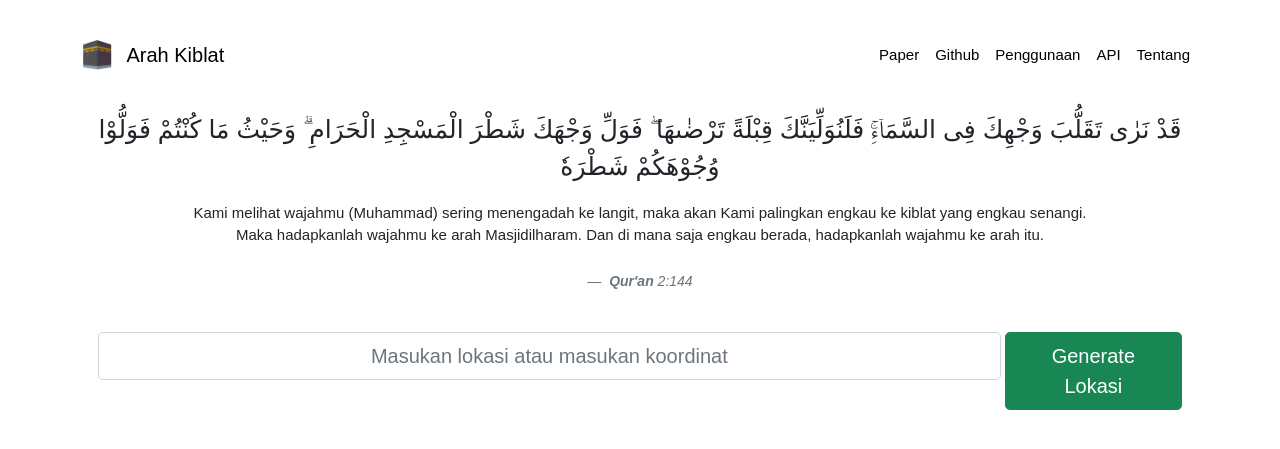
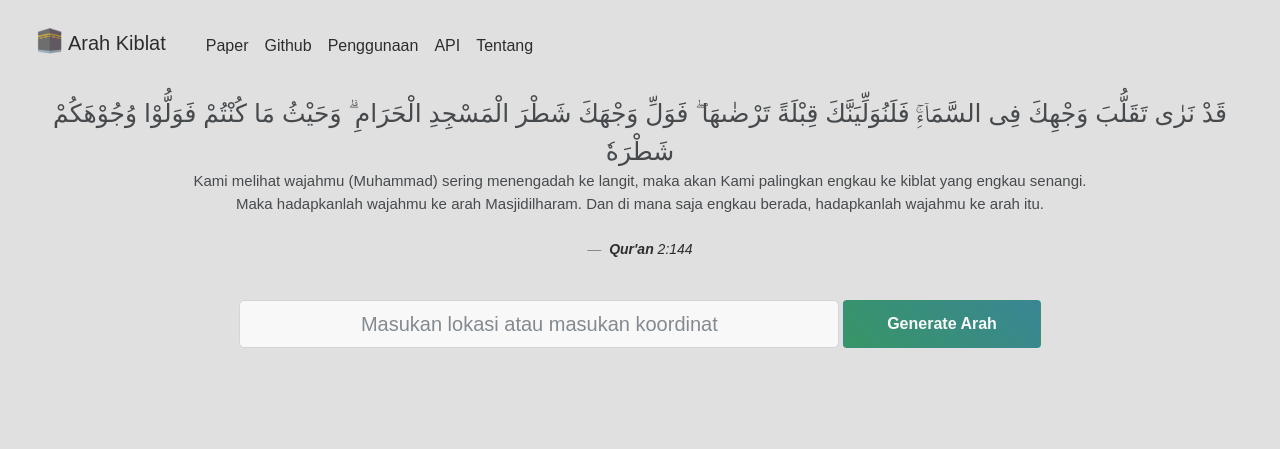
Before and after one commit to emnopal/arah_kiblat, a Django app: page / in a window 1280 px wide. Shown: the top 449 px of the page. Run offline with Django 3.2, Linux system fonts and the light colour scheme.

Commit message:
beautifully the page, if the page is not enough beauty, cause i'm backend devs

```diff
--- a/templates/index.html
+++ b/templates/index.html
@@ -11,21 +11,21 @@
 		<link href="https://cdn.jsdelivr.net/npm/bootstrap@5.0.0/dist/css/bootstrap.min.css" rel="stylesheet"
 			integrity="sha384-wEmeIV1mKuiNpC+IOBjI7aAzPcEZeedi5yW5f2yOq55WWLwNGmvvx4Um1vskeMj0"
 			crossorigin="anonymous" />
-
 		<link rel="stylesheet" href="https://cdnjs.cloudflare.com/ajax/libs/font-awesome/5.15.3/css/all.min.css"
 			integrity="sha512-iBBXm8fW90+nuLcSKlbmrPcLa0OT92xO1BIsZ+ywDWZCvqsWgccV3gFoRBv0z+8dLJgyAHIhR35VZc2oM/gI1w=="
 			crossorigin="anonymous" />
-
+		<link href="https://unpkg.com/tailwindcss@^2.0/dist/tailwind.min.css" rel="stylesheet">
 		<link href="https://fonts.googleapis.com/css2?family=Open+Sans&display=swap" rel="stylesheet" />
 	</head>
 
 	<body>
-		<nav class="responsive-content navbar navbar-expand-lg navbar-dark bg-transparent" style="margin: 20px;">
+		{% block body %}
+		<nav class="navbar navbar-fixed-top navbar-expand-sm responsive-content bg-transparent" style="margin: 15px;">
 			<div class="container">
 				<a class="navbar-brand" href="">
 					<span class="navbar-brand mb-0 h1" style="color: black;">
-						<img src="{% static "/img/logo/logos512.png" %}" width="30" height="30"
-							class="d-inline-block align-top" alt="logoss" style="margin-right:10px ;">
+						<img src="{% static "/img/logo/logos512.png" %}" width="25" height="25"
+							class="d-inline-block align-top" alt="logos" style="margin-right:1.5px ;">
 						Arah Kiblat
 					</span>
 				</a>
@@ -34,46 +34,48 @@
 					aria-label="Toggle navigation">
 					<span class="navbar-toggler-icon"></span>
 				</button>
-				<div class="navbar">
-					<div class="navbar-nav navbar-expand">
-						<a class="nav-link" style="color: black;" href="">Paper</a>
-						<a class="nav-link" style="color: black;" href="https://github.com/emnopal">Github</a>
-						<a class="nav-link" style="color: black;" href="">Penggunaan</a>
-						<a class="nav-link" style="color: black;" href="">API</a>
-						<a class="nav-link" style="color: black;" href="">Tentang</a>
+				<div class="collapse navbar-collapse">
+					<ul class="navbar-nav">
+						<li class="nav-item"><a class="nav-link" style="color: black;" href="">Paper</a></li>
+						<li class="nav-item"><a class="nav-link" style="color: black;"
+								href="https://github.com/emnopal">Github</a></li>
+						<li class="nav-item"><a class="nav-link" style="color: black;" href="">Penggunaan</a></li>
+						<li class="nav-item"><a class="nav-link" style="color: black;" href="">API</a></li>
+						<li class="nav-item"><a class="nav-link" style="color: black;" href="">Tentang</a></li>
+					</ul>
 				</div>
-				</div>
-
 		</nav>
-
-		{% block body %}
-
 		<div class="container">
 			<figure class="text-center">
 				<blockquote class="blockquote">
-				  <p style="font-size: 25px;">قَدْ نَرٰى تَقَلُّبَ وَجْهِكَ فِى السَّمَاۤءِۚ فَلَنُوَلِّيَنَّكَ قِبْلَةً تَرْضٰىهَا ۖ فَوَلِّ وَجْهَكَ شَطْرَ الْمَسْجِدِ الْحَرَامِ ۗ وَحَيْثُ مَا كُنْتُمْ فَوَلُّوْا وُجُوْهَكُمْ شَطْرَهٗ</p>
-				  <p style="font-size: 15px;">Kami melihat wajahmu (Muhammad) sering menengadah ke langit, maka akan Kami palingkan engkau ke kiblat yang engkau senangi.<br> Maka hadapkanlah wajahmu ke arah Masjidilharam. Dan di mana saja engkau berada, hadapkanlah wajahmu ke arah itu.</p>
+					<p style="font-size: 25px;">قَدْ نَرٰى تَقَلُّبَ وَجْهِكَ فِى السَّمَاۤءِۚ فَلَنُوَلِّيَنَّكَ
+						قِبْلَةً تَرْضٰىهَا ۖ فَوَلِّ وَجْهَكَ شَطْرَ الْمَسْجِدِ الْحَرَامِ ۗ وَحَيْثُ مَا كُنْتُمْ
+						فَوَلُّوْا وُجُوْهَكُمْ شَطْرَهٗ</p>
+					<p style="font-size: 15px;">Kami melihat wajahmu (Muhammad) sering menengadah ke langit, maka akan
+						Kami palingkan engkau ke kiblat yang engkau senangi.<br> Maka hadapkanlah wajahmu ke arah
+						Masjidilharam. Dan di mana saja engkau berada, hadapkanlah wajahmu ke arah itu.</p>
 				</blockquote><br>
 				<figcaption class="blockquote-footer">
-					<cite title="Source Title"><b>Qur'an</b> 2:144</cite>
+					<cite title="Source Title" style="color: #000000;"><b>Qur'an</b> 2:144</cite>
 				</figcaption>
 			</figure>
-				<div class="px-3 py-4">
+			<div class="form px-3 py-4">
 				<form action="" method="POST">
 					{% csrf_token %}
-						<div class="row g-1">
-							<div class="col-10">{{ form.lokasi }}</div>
-							<div class="col-2">
+					<div class="row justify-content-center g-1">
+						<div class="input w-50 col-10">{{ form.lokasi }}</div>
+						<div class="button-submit col-2">
 							<button class="
+										cst-btn
 										responsive-content
-										btn btn-success btn-lg
+										btn
 										w-100
+										btn-responsive
 										d-flex
-										justify-content-center
 										d-md-table
 										mx-auto
 									" type="submit">
-									Generate Lokasi
+								<b>Generate Arah</b>
 							</button>
 							<script>
 								if (window.history.replaceState) {
@@ -85,34 +87,34 @@
 								}
 							</script>
 						</div>
-
 				</form>
 			</div>
-			</div>
 			{% if sudut %}
-			<div class="mx-auto justify-content-center">
-				<table class="table table-responsive">
+			<div class="mx-auto justify-content-center" style="margin-top: 20px;">
+				<table class="table table-responsive table-striped table-hover table-bordered">
 					<thead>
 						<tr>
+							<th>No.</th>
 							<th>Lokasi</th>
-							<th>Latitude (Lintang)</th>
-							<th>Longitude (Bujur)</th>
-							<th>Sudut (dalam derajat)</th>
+							<th>Lintang</th>
+							<th>Bujur</th>
+							<th>Sudut</th>
 						</tr>
 					</thead>
 					<tbody>
 						{% for key, value in sudut.items %}
 						<tr>
+							<td>{{ forloop.counter }}</td>
 							<td>
 								{{ key }}
 								<a href="https://www.google.com/maps/@{{ value.1 }},{{ value.2 }},16z"
-									class="btn btn-primary btn-sm" target="_blank">
+									class="btn btn-maps btn-sm" target="_blank">
 									Buka di maps
 								</a>
 							</td>
-							<td>{{ value.1 }}</td>
-							<td>{{ value.2 }}</td>
-							<td>{{ value.0 }}</td>
+							<td>{{ value.1|floatformat:5 }}</td>
+							<td>{{ value.2|floatformat:5 }}</td>
+							<td>{{ value.0|floatformat:5 }}</td>
 						</tr>
 						{% endfor %}
 					</tbody>
@@ -120,11 +122,17 @@
 			</div>
 			{% endif %}
 		</div>
+		</div>
 		{% endblock body %}
 		<style>
 			@import url('https://fonts.googleapis.com/css2?family=Open+Sans&display=swap');
-			* {
+
+			body {
 				font-family: "Poppins", sans-serif;
+				padding-left: 10px;
+				padding-right: 10px;
+				background: #e0e0e0;
+				opacity: 0.8;
 			}
 
 			.form-control {
@@ -133,16 +141,80 @@
 
 			.navbar-brand {
 				font-size: 20px;
+				padding-bottom: 14px;
 			}
 
-			.navbar-nav {
+			.navbar-nav .navbar-link {
+				display: inline;
+				text-transform: uppercase;
 				font-size: 15px;
+				padding-bottom: 5px;
+				border-top: 4px;
+				border-bottom: 4px;
+				transition: 0.3s ease;
+				padding: 25px 5px;
 			}
 
-			@media (max-width: 576px) {
+			@media (max-width: 768px) {
 				.responsive-content {
 					font-size: 2.5vw;
 				}
+
+				.btn-responsive {
+					padding: 11px 11px;
+					font-size: 80%;
+					line-height: 1;
+				}
+			}
+
+			.navbar-dark .navbar-nav .active>.nav-link,
+			.navbar-dark .navbar-nav .nav-link.active,
+			.navbar-dark .navbar-nav .nav-link.show,
+			.navbar-dark .navbar-nav .show>.nav-link,
+			.navbar-dark .navbar-nav .nav-link:focus,
+			.navbar-dark .navbar-nav .nav-link:hover {
+				border-bottom: 4px solid #000000;
+			}
+
+			.nav-item::after {
+				content: '';
+				display: block;
+				width: 0px;
+				height: 4px;
+				background: #000000;
+				transition: 0.4s
+			}
+
+			.nav-item:hover::after {
+				width: 100%
+			}
+
+			.btn {
+				display: -webkit-box;
+				display: -webkit-flex;
+				display: -moz-box;
+				display: -ms-flexbox;
+				color: #fff;
+				background: -webkit-linear-gradient(45deg, #0f8349, #107081);
+				background: -o-linear-gradient(45deg, #0f8349, #107081);
+				background: -moz-linear-gradient(45deg, #0f8349, #107081);
+				background: linear-gradient(45deg, #0f8349, #107081);
+				transition: 0.5s;
+				opacity: 1;
+			}
+
+			.cst-btn {
+				height: 100%;
+			}
+
+			.btn:hover {
+				color: #fff;
+				transition: 0.5s;
+				opacity: 0.6;
+			}
+
+			.btn-maps {
+				width: fit-content;
 			}
 		</style>
 		<script src="https://cdn.jsdelivr.net/npm/bootstrap@5.0.0/dist/js/bootstrap.bundle.min.js"
```
Lines whose indentation alone changed are shown as unchanged.
